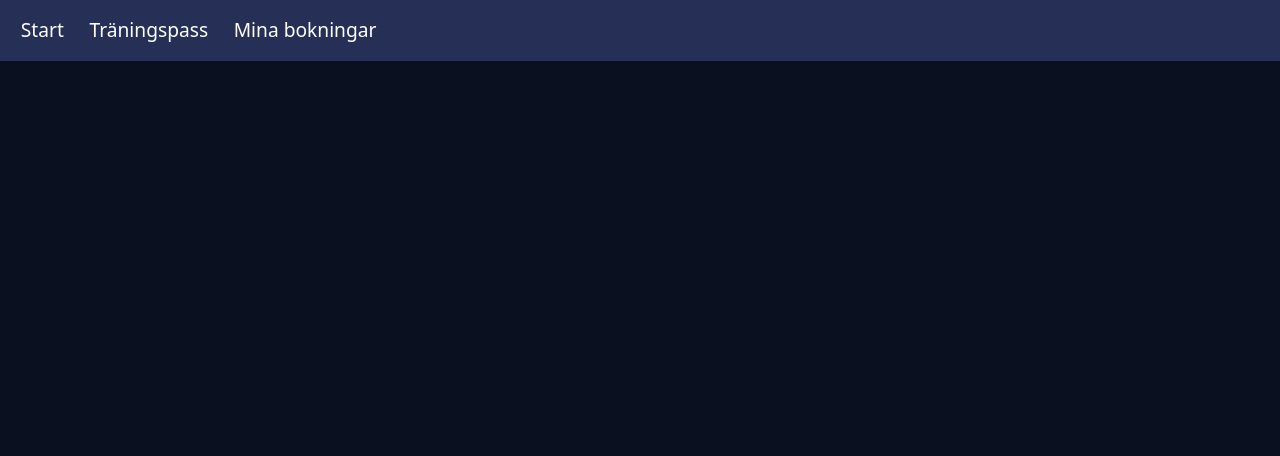
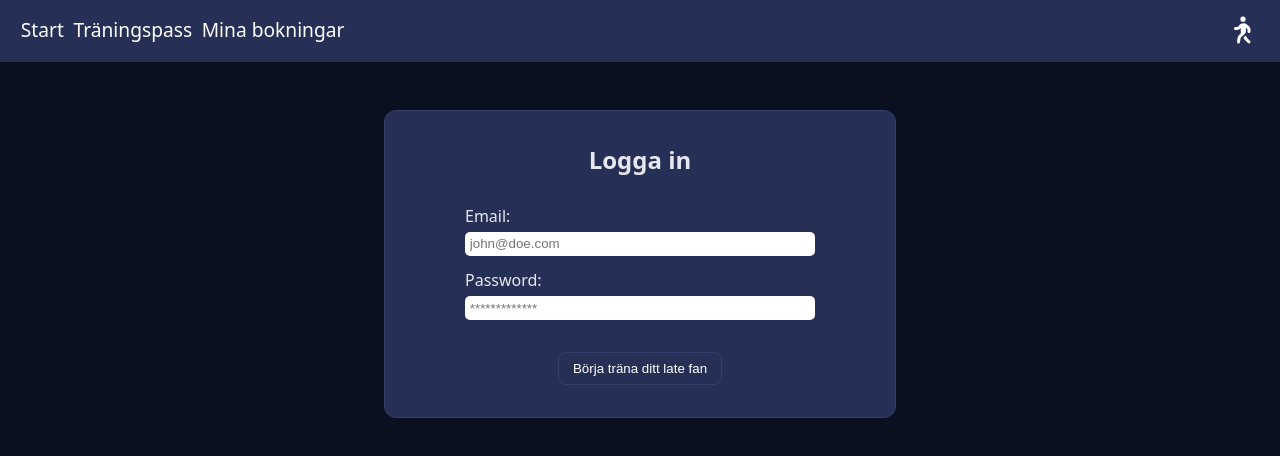
Before and after one commit to FantasticG5/frontend, a React (Vite) app: page /login in a window 1280 px wide. Shown: the top 456 px of the page. Built offline with nearby package versions, Linux system fonts and the light colour scheme.

Commit message:
Add login functionality with LoginPage and LoginForm components; update Navbar for profile navigation and integrate FontAwesome icons

```diff
--- a/package.json
+++ b/package.json
@@ -12,6 +12,10 @@
     "vite": "^7.1.2"
   },
   "dependencies": {
+    "@fortawesome/fontawesome-svg-core": "^7.0.1",
+    "@fortawesome/free-regular-svg-icons": "^7.0.1",
+    "@fortawesome/free-solid-svg-icons": "^7.0.1",
+    "@fortawesome/react-fontawesome": "^3.0.2",
     "react": "^19.1.1",
     "react-dom": "^19.1.1",
     "react-router-dom": "^7.9.1",
--- a/src/App.jsx
+++ b/src/App.jsx
@@ -5,6 +5,7 @@ import MyBookings from "./pages/MyBookings";
 import "./styles.css";
 import Sessions from "./pages/Sessions";
 import Navbar from "./components/Navbar";
+import LoginPage from "./pages/LoginPage";
 
 export default function App() {
   return (
@@ -14,6 +15,7 @@ export default function App() {
           <Route path="/" element={<HomePage />} />
           <Route path="/bookings" element={<MyBookings />} />
           <Route path="/sessions" element={<Sessions />} />
+          <Route path="/login" element={<LoginPage />} />
         </Routes>
       </Router>
   );
--- a/src/components/Navbar.jsx
+++ b/src/components/Navbar.jsx
@@ -1,10 +1,20 @@
 import React from 'react'
-import { NavLink } from "react-router-dom";
+import { NavLink, useNavigate } from "react-router-dom";
+import { FontAwesomeIcon } from '@fortawesome/react-fontawesome'
+import { faCircleUser } from "@fortawesome/free-regular-svg-icons";
+import {faPersonWalking } from "@fortawesome/free-solid-svg-icons";
 
 const Navbar = () => {
+  const navigate = useNavigate();
+
+  const handleProfileClick = () => {
+    navigate('/login');
+  };
+
   return (
     <div>
         <nav className="navbar">
+           <div>
                 <NavLink
                     to="/"
                     className={({ isActive }) => isActive ? "active-link" : "navlink"}
@@ -17,7 +27,14 @@ const Navbar = () => {
                     to="/bookings"
                     className={({ isActive }) => isActive ? "active-link" : "navlink"}
                 >Mina bokningar</NavLink>
+            </div>
+            <div>
+                <button className="profile-button" onClick={handleProfileClick}>
+                    <FontAwesomeIcon icon={faPersonWalking} alt-text="Profile" />
+                </button>
+            </div>
         </nav>
+
     </div>
   )
 }
--- /dev/null
+++ b/src/pages/LoginPage.jsx
@@ -0,0 +1,21 @@
+import React from 'react'
+
+const LoginPage = () => {
+  return (
+    <div className="login-page-container">
+        <form className="login-form">
+            <h2>Logga in</h2>
+
+            <label htmlFor="email" className='login-label'>Email:</label>
+            <input type="text" className='login-input' placeholder="john@doe.com" />
+
+            <label htmlFor="password" className='login-label'>Password:</label>
+            <input type="password" className='login-input' placeholder="*************" />
+
+            <button type="submit" className='login-button'>Börja träna ditt late fan</button>
+        </form>
+    </div>
+  )
+}
+
+export default LoginPage
--- a/src/styles.css
+++ b/src/styles.css
@@ -31,11 +31,13 @@ h1 { margin: 0 0 16px; }
   background: #263056;
   padding: 1rem;
   font-size: 1.2rem;
+  justify-content: space-between;
 }
 
 .navlink {
   flex-shrink: 1;
 }
+
 .navbar a {
   color: white;
   text-decoration: none;
@@ -48,11 +50,68 @@ h1 { margin: 0 0 16px; }
 }
 
 .active-link {
-  /* font-weight: bold; */
   border-bottom: 2px solid rgb(197, 103, 68) !important;
   padding: 0 0.3rem;
 }
 
+.profile-button {
+  background: transparent;
+  border: none;
+  color: white;
+  cursor: pointer;
+  font-size: 1.5rem;
+  transform: scaleX(-1);
+}
+
+.profile-button:hover {
+  color: rgb(197, 103, 68);
+  transform: scaleX(+1);
+
+}
+
+.login-page-container {
+  max-width: 40%;
+  margin: 48px auto;
+  cursor: default;
+}
+
+.login-form {
+  display: flex;
+  flex-direction: column;
+  background: #263056;
+  border: 1px solid #33406c;
+  padding: 2rem 5rem 1rem;
+  border-radius: 12px;
+}
+
+.login-form > h2 {
+  text-align: center;
+  margin: 0 0 1rem 0;
+}
+
+.login-label {
+  padding: 0.8rem 0 0.3rem 0;
+  text-align: left;
+}
+
+.login-input {
+  padding: 0.3rem;
+  border-radius: 5px;
+  border: none;
+  cursor: text;
+}
+
+.login-button {
+  margin: 2rem auto 1rem;
+  background: transparent;
+  color: #fff;
+  border: 1px solid #33406c;
+  padding: 8px 14px;
+  border-radius: 8px;
+  cursor: pointer;
+}
+
+.login-button:hover { border-color: #4b5aa0; }
 
 .booking-list {
   list-style: none;
@@ -61,6 +120,7 @@ h1 { margin: 0 0 16px; }
   display: grid;
   gap: 12px;
 }
+
 
 .booking-card {
   background: var(--card);
```
Also changed, not shown: src/components/LoginForm.jsx (added, +9 -0 lines), 1 other file (tests, documents, lock files or other folders). Lines whose indentation alone changed are shown as unchanged.
